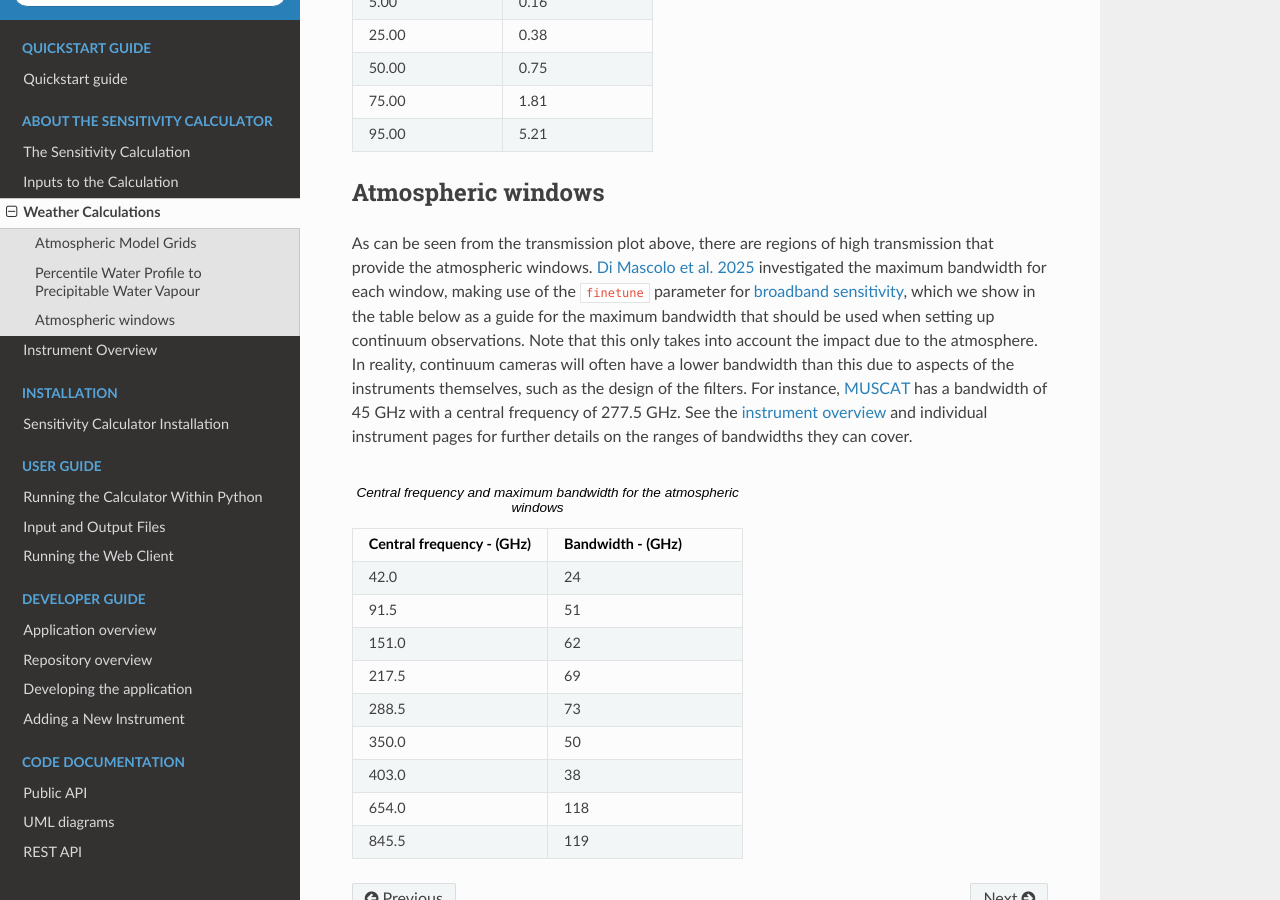
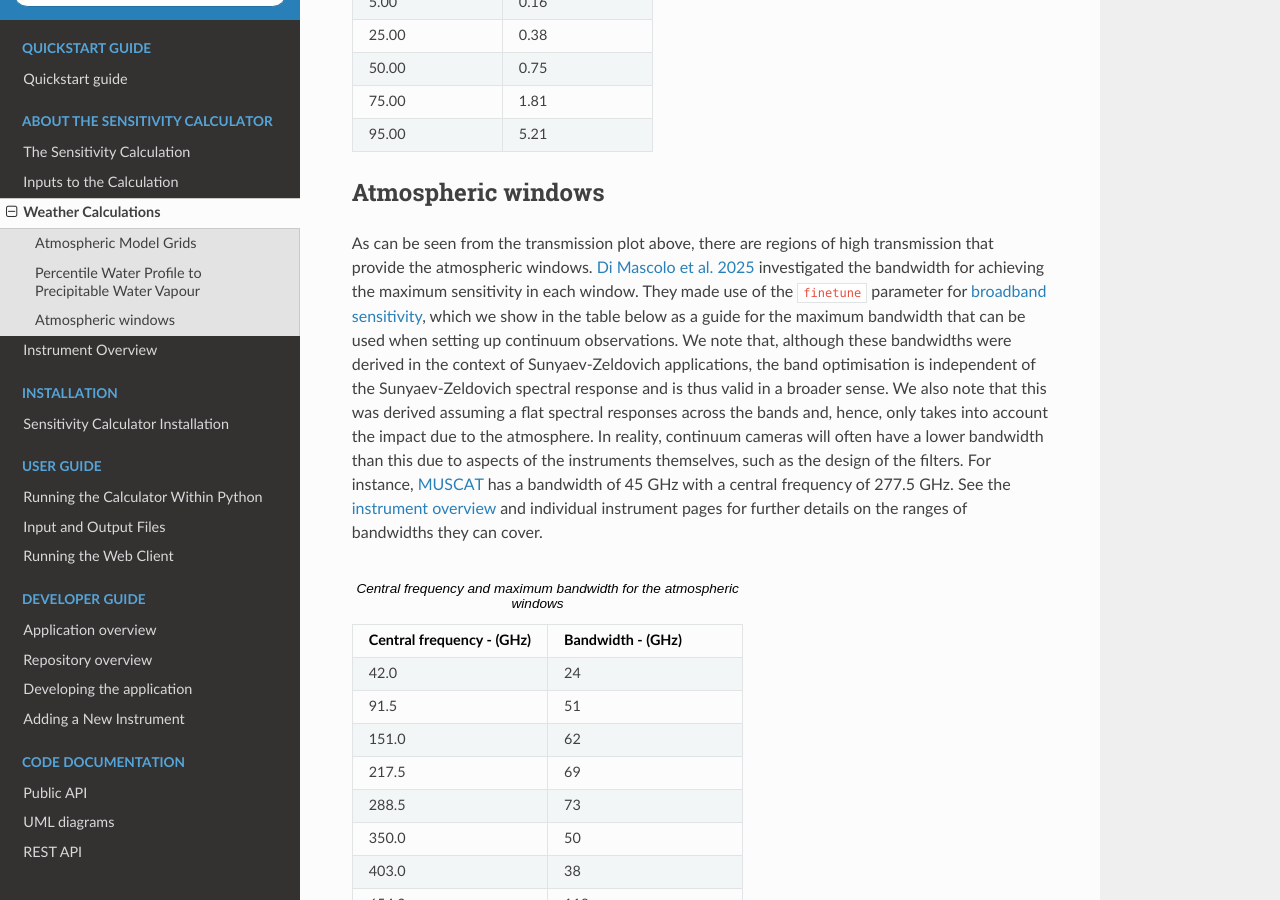
Before and after one commit to ukatc/AtLAST_sensitivity_calculator, a Sphinx documentation site: the page built from docs/source/calculator_info/weather.rst, in a window 1280 px wide and 900 px high, scrolled down 1675 px. Built offline with Sphinx 7.4.7 and the Read the Docs theme 3.1.0, drawn with Linux system fonts in a browser that asks for light colours.

Commit message:
Improvements to weather documentation, correcting an issue in one of the commands in the user guide and increasing thickness of 'total' lines in TIFUUN notebook.

```diff
--- a/docs/source/calculator_info/weather.rst
+++ b/docs/source/calculator_info/weather.rst
@@ -64,7 +64,7 @@ These percentiles map to the precipitable water vapour (PWV) based on the pressu
 
 Atmospheric windows
 -------------------
-As can be seen from the transmission plot above, there are regions of high transmission that provide the atmospheric windows. `Di Mascolo et al. 2025 <https://ui.adsabs.harvard.edu/abs/2025ORE.....4..113D/abstract>`__ investigated the maximum bandwidth for each window, making use of the ``finetune`` parameter for :ref:`broadband sensitivity <section_broadband>`, which we show in the table below as a guide for the maximum bandwidth that should be used when setting up continuum observations. Note that this only takes into account the impact due to the atmosphere. In reality, continuum cameras will often have a lower bandwidth than this due to aspects of the instruments themselves, such as the design of the filters. For instance, :doc:`MUSCAT <muscat_tsys>` has a bandwidth of 45 GHz with a central frequency of 277.5 GHz. See the :doc:`instrument overview <instrument_overview>` and individual instrument pages for further details on the ranges of bandwidths they can cover.
+As can be seen from the transmission plot above, there are regions of high transmission that provide the atmospheric windows. `Di Mascolo et al. 2025 <https://ui.adsabs.harvard.edu/abs/2025ORE.....4..113D/abstract>`__ investigated the bandwidth for achieving the maximum sensitivity in each window. They made use of the ``finetune`` parameter for :ref:`broadband sensitivity <section_broadband>`, which we show in the table below as a guide for the maximum bandwidth that can be used when setting up continuum observations. We note that, although these bandwidths were derived in the context of Sunyaev-Zeldovich applications, the band optimisation is independent of the Sunyaev-Zeldovich spectral response and is thus valid in a broader sense. We also note that this was derived assuming a flat spectral responses across the bands and, hence, only takes into account the impact due to the atmosphere. In reality, continuum cameras will often have a lower bandwidth than this due to aspects of the instruments themselves, such as the design of the filters. For instance, :doc:`MUSCAT <muscat_tsys>` has a bandwidth of 45 GHz with a central frequency of 277.5 GHz. See the :doc:`instrument overview <instrument_overview>` and individual instrument pages for further details on the ranges of bandwidths they can cover.
 
 .. list-table:: Central frequency and maximum bandwidth for the atmospheric windows
     :widths: 10 10
--- a/docs/source/user_guide/using_the_calculator.rst
+++ b/docs/source/user_guide/using_the_calculator.rst
@@ -173,7 +173,7 @@ Next, create a new Calculator object, passing the ``input_data`` dictionary.
 
 .. code-block:: python
 
-    calculator = Calculator(input_data).calculator
+    calculator = Calculator(input_data)
 
 All values must be numeric (integer or float), and units (when required) must be presented as `astropy units <https://docs.astropy.org/en/stable/units/index.html>`__.
 The Calculator will throw an error if any of the input parameter names are incorrect. If any of the
```
Also changed, not shown: 1 other file.
